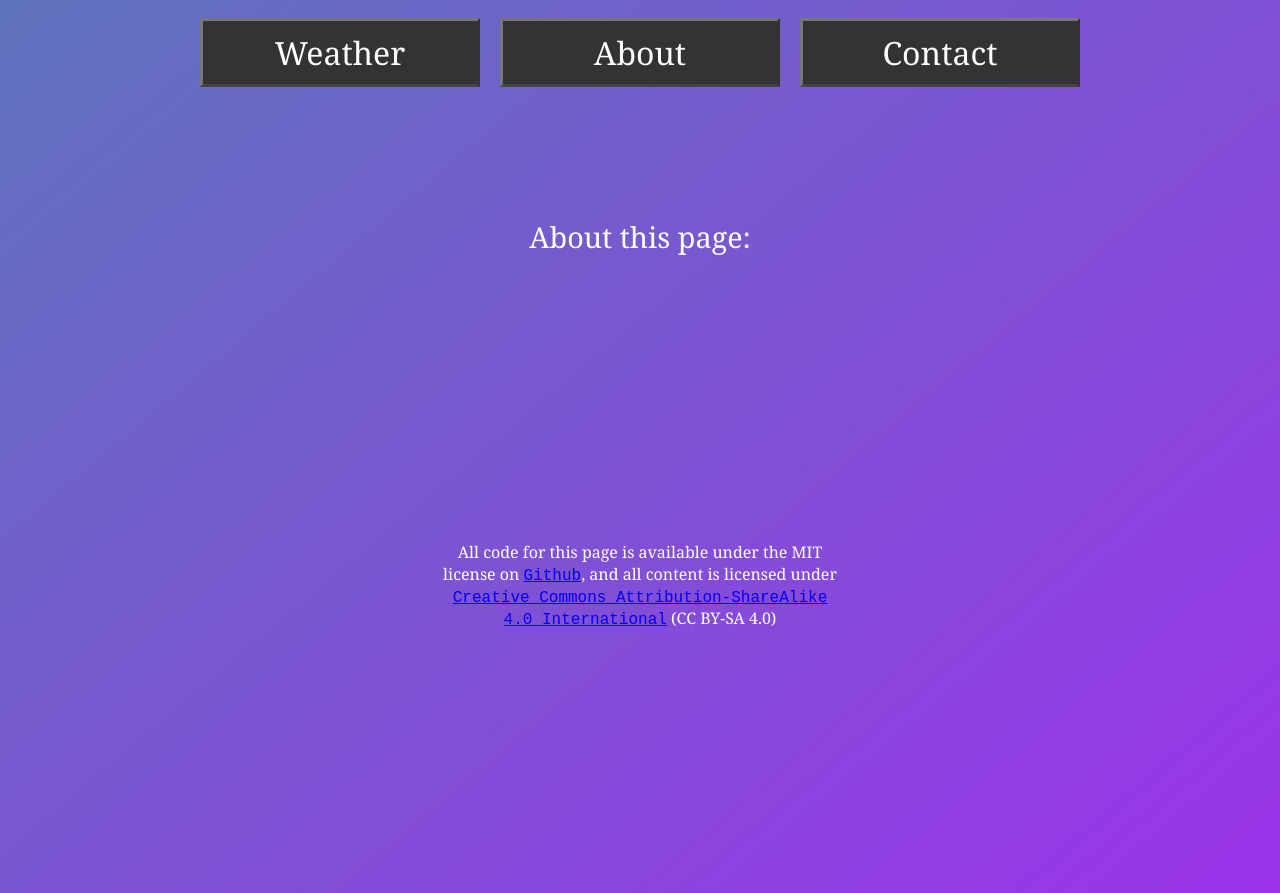
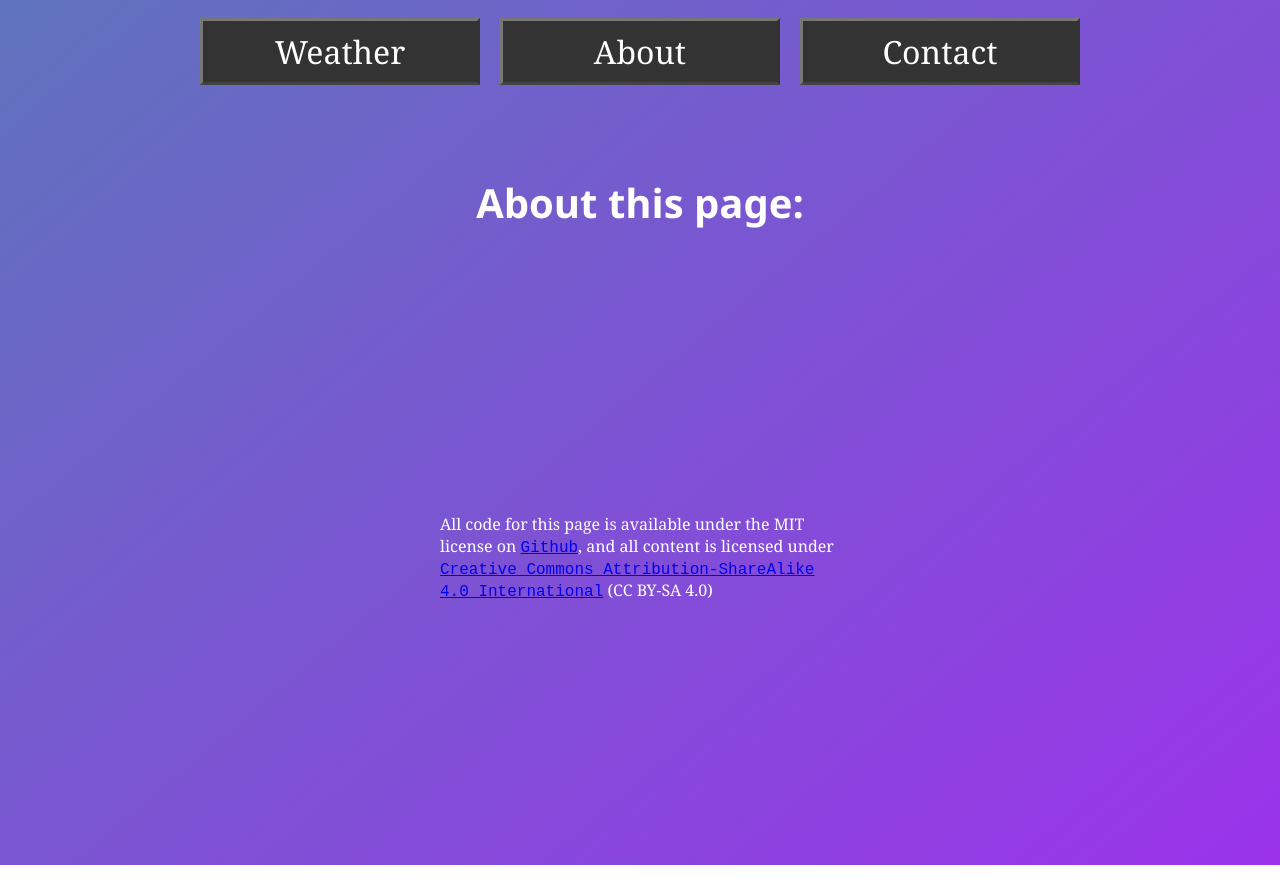
Before and after one commit to EricRa/weather, a React (Create React App) app: page /About in a window 1280 px wide. After the commit the page ends 865 px from the top, so only its background shows below. Built offline with nearby package versions, Linux system fonts and the light colour scheme.

Commit message:
More CSS changes - padding and margins of nav mainly

```diff
--- a/src/App.js
+++ b/src/App.js
@@ -8,7 +8,6 @@ import Results from "./comps/Results";
 import { BrowserRouter as Router, Routes, Route } from "react-router-dom";
 
 function App() {
-
 
     return (
         <Router>
--- a/src/comps/About.js
+++ b/src/comps/About.js
@@ -5,7 +5,7 @@ const About = () => {
 
     return (
         <div className="about-content">
-            <p>About this page:</p>
+            <h1>About this page:</h1>
         </div>
     );
 }
--- a/src/comps/Contact.js
+++ b/src/comps/Contact.js
@@ -5,7 +5,7 @@ const Contact = () => {
 
     return (
         <div className="contact-content">
-            <p>Contact me here:</p>
+            <h1>Contact me here:</h1>
             <p>E-mail: eric @ ericra.com </p>
             <p>Github: <a href="https://github.com/EricRa/" target="_blank" rel="noopener noreferrer">Ericra</a></p>
             <p>Twitter: <a href="https://twitter.com/ericra_1" target="_blank" rel="noopener noreferrer">@ericra_1</a></p>
--- a/src/comps/Results.js
+++ b/src/comps/Results.js
@@ -8,7 +8,7 @@ const Results = () => {
 
     return (
         <div className="results-content">
-            <p>Forecast:</p>
+            <h1>Forecast for {localStorage.getItem("zipcode")} :</h1>
         </div>
     );
 }
--- a/src/index.css
+++ b/src/index.css
@@ -1,6 +1,7 @@
 @media screen and (min-width: 900px) {
     body {
         max-width: 900px;
+        overflow-x: hidden;
     }
 
 }
@@ -22,6 +23,7 @@ h1 {
 
 p {
     font-size: 1.8rem;
+    text-align: left;
 }
 
 a {
@@ -35,7 +37,7 @@ a {
     display: grid;
     grid-template-columns: 1fr 1fr 1fr;
     grid-template-rows: auto;
-    margin-bottom: 15vh;
+    margin-bottom: 10vh;
 
 }
 
@@ -44,7 +46,7 @@ a {
     font-size: 2rem;
     display: grid;
     background-color: #333333;
-    padding: 10px;
+    padding: 9px;
     margin: 10px;
     text-decoration: none;
     /* button effect */
```
